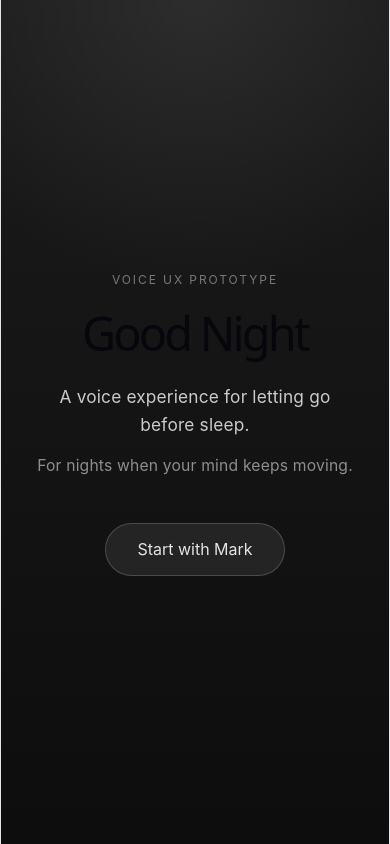
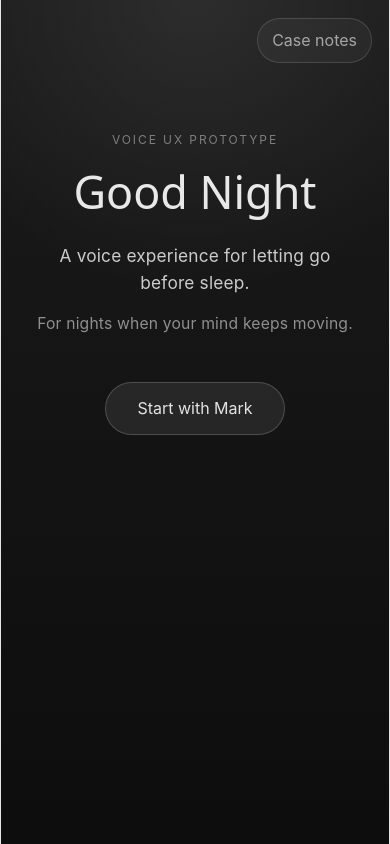
Before and after one commit to liujj0907-max/good-night-voice-experience, a React (Vite) app: page / in a window 390 px wide. Built offline with nearby package versions, Linux system fonts and the light colour scheme.

Commit message:
Add case notes to Good Night prototype

```diff
--- a/src/App.css
+++ b/src/App.css
@@ -38,6 +38,63 @@ button {
     linear-gradient(180deg, #0f0f12 0%, #050506 100%);
 }
 
+.case-toggle {
+  position: fixed;
+  top: 24px;
+  right: 24px;
+  z-index: 2;
+  border: 1px solid rgba(255, 255, 255, 0.14);
+  border-radius: 999px;
+  padding: 10px 14px;
+  color: rgba(255, 255, 255, 0.58);
+  background: rgba(255, 255, 255, 0.04);
+  cursor: pointer;
+  transition:
+    color 200ms ease,
+    background 200ms ease,
+    border-color 200ms ease;
+}
+
+.case-toggle:hover {
+  color: rgba(255, 255, 255, 0.78);
+  background: rgba(255, 255, 255, 0.08);
+  border-color: rgba(255, 255, 255, 0.22);
+}
+
+.case-notes {
+  position: fixed;
+  left: 24px;
+  bottom: 24px;
+  z-index: 2;
+  width: min(360px, calc(100vw - 48px));
+  display: grid;
+  gap: 18px;
+  padding: 22px;
+  border: 1px solid rgba(255, 255, 255, 0.12);
+  border-radius: 8px;
+  text-align: left;
+  background: rgba(11, 11, 12, 0.82);
+  backdrop-filter: blur(18px);
+  box-shadow: 0 18px 50px rgba(0, 0, 0, 0.28);
+  animation: fadeIn 360ms ease both;
+}
+
+.case-notes span {
+  display: block;
+  margin-bottom: 6px;
+  font-size: 0.72rem;
+  letter-spacing: 0.14em;
+  text-transform: uppercase;
+  color: rgba(255, 255, 255, 0.36);
+}
+
+.case-notes p {
+  margin: 0;
+  font-size: 0.94rem;
+  line-height: 1.55;
+  color: rgba(255, 255, 255, 0.72);
+}
+
 .screen {
   width: 100%;
   max-width: 460px;
@@ -55,10 +112,11 @@ button {
 
 h1 {
   margin: 0;
-  font-size: clamp(2.4rem, 12vw, 4.6rem);
+  font-size: 4.4rem;
   font-weight: 500;
-  letter-spacing: -0.06em;
+  letter-spacing: 0;
   line-height: 0.95;
+  color: rgba(255, 255, 255, 0.9);
 }
 
 .subtitle {
@@ -129,7 +187,45 @@ h1 {
 }
 
 .end h1 {
-  font-size: clamp(2.8rem, 13vw, 5rem);
+  font-size: 4.8rem;
+}
+
+@media (max-width: 720px) {
+  .app {
+    align-items: flex-start;
+    padding-top: 128px;
+  }
+
+  .case-toggle {
+    top: 18px;
+    right: 18px;
+  }
+
+  .case-notes {
+    position: static;
+    width: 100%;
+    max-width: 460px;
+    margin: 34px auto 0;
+    padding: 18px;
+  }
+
+  h1 {
+    font-size: 3.3rem;
+  }
+
+  .end h1 {
+    font-size: 3.6rem;
+  }
+}
+
+@media (max-width: 420px) {
+  h1 {
+    font-size: 2.8rem;
+  }
+
+  .end h1 {
+    font-size: 3rem;
+  }
 }
 
 @keyframes breathe {
--- a/src/App.jsx
+++ b/src/App.jsx
@@ -9,6 +9,7 @@ function App() {
   const fadeIntervalRef = useRef(null);
 
   const [screen, setScreen] = useState("landing"); // landing | session | end
+  const [showCaseNotes, setShowCaseNotes] = useState(false);
   const [isFading, setIsFading] = useState(false);
   const [timeLeft, setTimeLeft] = useState(null);
 
@@ -101,6 +102,17 @@ function App() {
   return (
     <main className={`app ${screen === "session" ? "app-session" : ""}`}>
       {screen === "landing" && (
+        <button
+          className="case-toggle"
+          onClick={() => setShowCaseNotes((current) => !current)}
+          aria-expanded={showCaseNotes}
+          aria-controls="case-notes"
+        >
+          Case notes
+        </button>
+      )}
+
+      {screen === "landing" && (
         <section className="screen landing">
           <p className="eyebrow">Voice UX Prototype</p>
           <h1>Good Night</h1>
@@ -112,6 +124,23 @@ function App() {
             Start with Mark
           </button>
         </section>
+      )}
+
+      {screen === "landing" && showCaseNotes && (
+        <aside className="case-notes" id="case-notes">
+          <div>
+            <span>Persona</span>
+            <p>Someone tired but mentally active, still holding the phone at bedtime.</p>
+          </div>
+          <div>
+            <span>Insight</span>
+            <p>Sleep support can reduce presence instead of adding more content.</p>
+          </div>
+          <div>
+            <span>Principle</span>
+            <p>The voice should feel nearby, then gradually make room for silence.</p>
+          </div>
+        </aside>
       )}
 
       {screen === "session" && (
```
